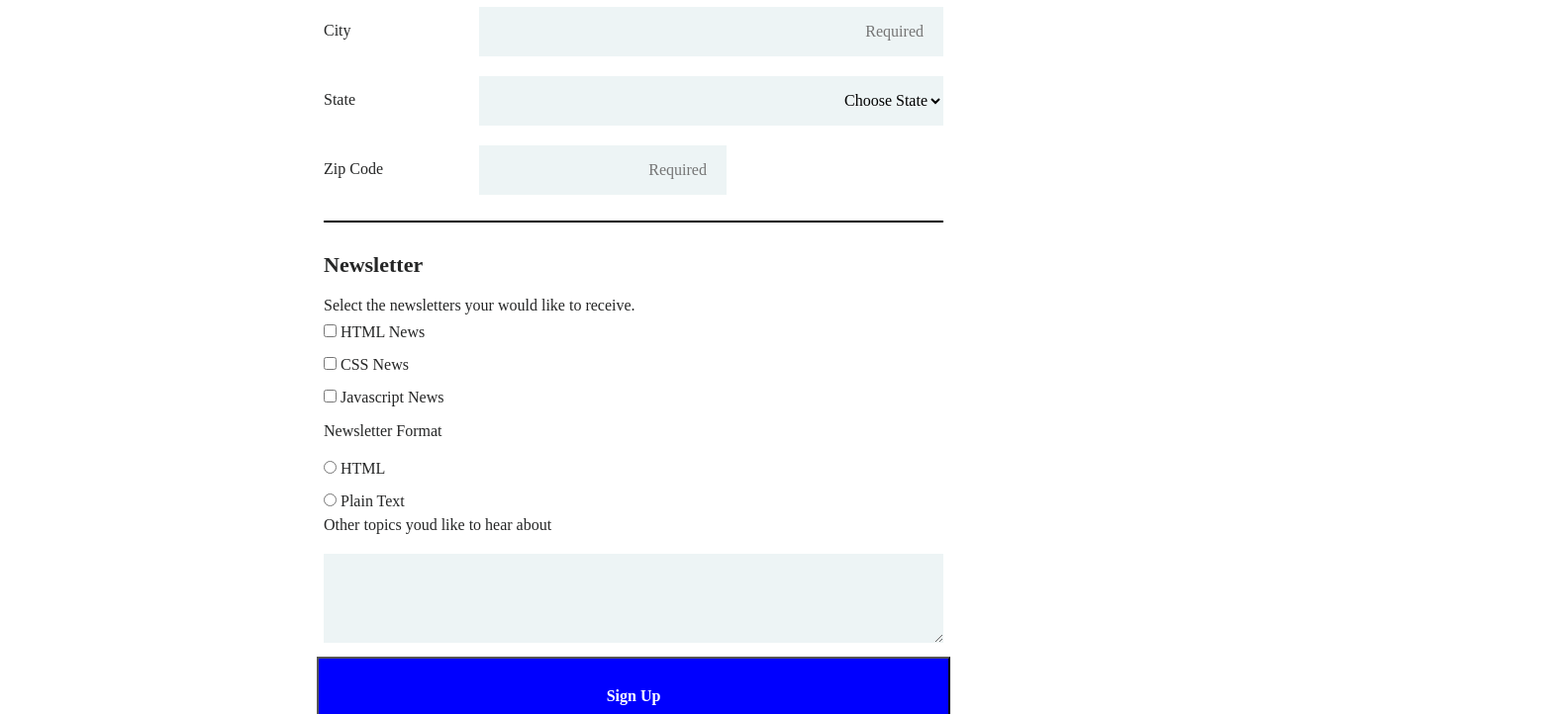
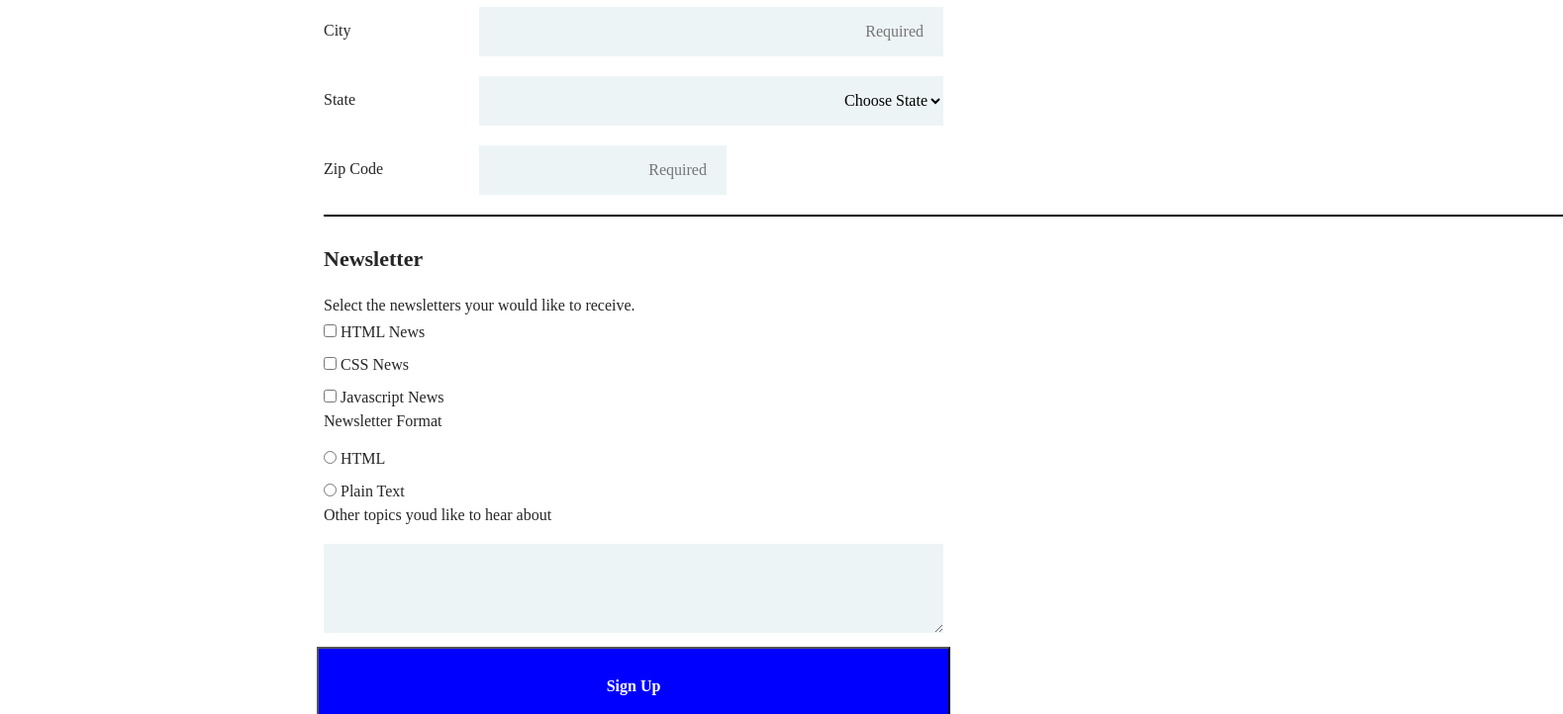
Before and after one commit to AndyDHudson/Treehouse-Techdegree-Project-3, a plain HTML site: page online_registration_v4/index.html in a window 1280 px wide. Shown: the part 513-1235 px from the top of the page at 99% size, 1579 px wide, since content can reach past the window. Drawn offline with Linux system fonts and the light colour scheme.

Commit message:
Project Drart

```diff
--- a/online_registration_v4/css/styles.css
+++ b/online_registration_v4/css/styles.css
@@ -14,20 +14,12 @@ body {
 
 /*---Layout Containers-------
 ===========================*/
-.container {
-
-}
-
-.contact-container {
-
-}
 
 .checkbox-container {
-
+    margin-bottom: 10px;
 }
-
 .radio-container {
-
+    margin-top: 10px;
 }
 
 
@@ -121,13 +113,6 @@ fieldset {
     border-top: black solid 2px;
 }
 
-.checkbox-container {
-    margin-bottom: 10px;
-}
-.radio-container {
-    margin-top: 10px;
-}
-
 .checkbox {
     margin-top: 10px;
     margin-bottom: 10px;
@@ -159,8 +144,6 @@ select:focus {
     border:1px solid red;
     box-shadow: 0 0 10px red;
 }
-
-
 
 #text {
     width: 100%;
@@ -198,13 +181,10 @@ footer {
 ===========================*/
 .contact-container {
     display: flex;
-    display: row;
     flex-wrap: wrap;
     margin-left: 25%;
     margin-right: 25%;
 }
-
-
 
  /*---Page Elements----------
 ===========================*/
@@ -242,7 +222,6 @@ p:after {
 .contact-label {
     margin-top: 25px;
     width: 25%;
-
 }
 
 .required {
@@ -257,7 +236,27 @@ p:after {
     width: 40%;
 }
 
-.newsletter {
+.newsletter-legend {
+    margin-left: 25%;
+    margin-right: 25%;
+}
+
+.newsletter-legend-label {
+    margin-left: 25%;
+    margin-right: 25%;
+}
+
+.format-legend {
+    margin-left: 25%;
+    margin-right: 25%;
+}
+
+.radio-container {
+    margin-left: 25%;
+    margin-right: 25%;
+}
+
+.checkbox-container {
     width: 50%;
     margin: auto;
 }
@@ -274,10 +273,4 @@ p:after {
     margin-right: 25%;
 }
 
-
-
-
-
-
-
- }
+}
--- a/online_registration_v4/index.html
+++ b/online_registration_v4/index.html
@@ -99,10 +99,8 @@
                 </fieldset>
 
                 <fieldset>
-
-                    <div class="newsletter">
                     <legend class="newsletter-legend">Newsletter</legend>
-                    <label>Select the newsletters your would like to receive.</label><br>
+                    <label class="newsletter-legend-label">Select the newsletters your would like to receive.</label><br>
 
                     <div class="checkbox-container">
                         <input class="checkbox" type="checkbox" id="html-news" value="html-news" name="html-news">
@@ -115,7 +113,6 @@
                         <label for="java-news">Javascript News</label><br>
                     </div>
 
-
                         <label class="format-legend">Newsletter Format</label><br>
 
                     <div class="radio-container">
@@ -124,7 +121,6 @@
 
                         <input class="radio" type="radio" id="plain-text" value="format" name="format">
                         <label for="plain-text" class="radio">Plain Text</label><br>
-                        </div>
                     </div>
 
                     <div class="textarea-container">
```
Lines whose indentation alone changed are shown as unchanged.
